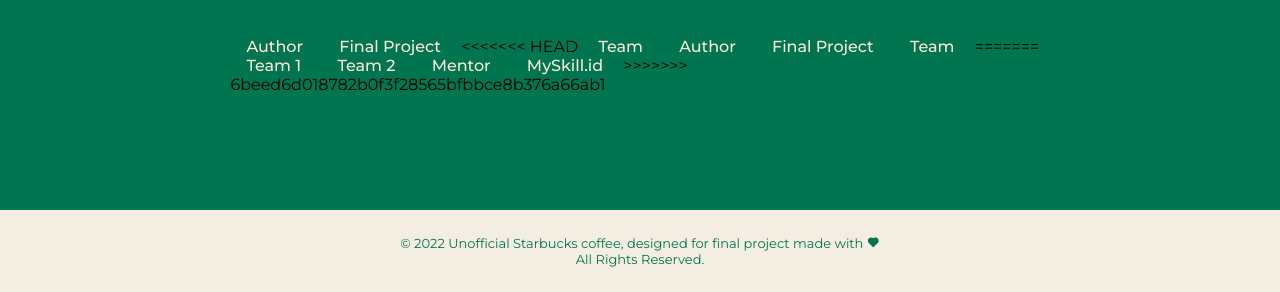
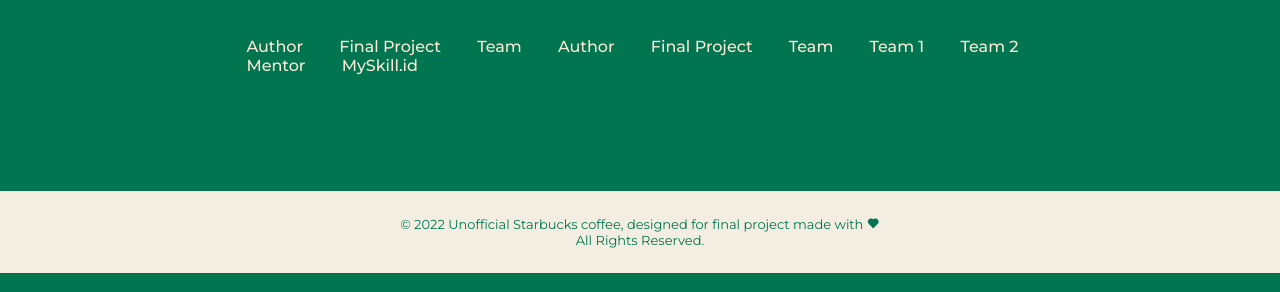
Before and after one commit to sahrulyo/sahrulyo.github.io, a plain HTML site: page index.html in a window 1280 px wide. Shown: the part 4337-4629 px from the top of the page. Drawn offline with nearby package versions, Linux system fonts and the light colour scheme; a web font is replaced by a local one.

Commit message:
Merge branch 'main' of https://github.com/sahrulyo/sahrulyo.github.io

```diff
--- a/index.html
+++ b/index.html
@@ -365,17 +365,17 @@
           <div class="links">
             <a href="https://sahrulyoyo.site">Author</a>
             <a href="#">Final Project</a>
-<<<<<<< HEAD
+
             <a href="#">Team</a>
             <a href="https://sahrulyoyo.site">Author</a>
             <a href="#">Final Project</a>
             <a href="#">Team</a>
-=======
+
             <a href="#">Team 1</a>
             <a href="https://sahrulyoyo.site">Team 2</a>
             <a href="#">Mentor</a>
             <a href="#">MySkill.id</a>
->>>>>>> 6beed6d018782b0f3f28565bfbbce8b376a66ab1
+
           </div>
 
       </section>
```
